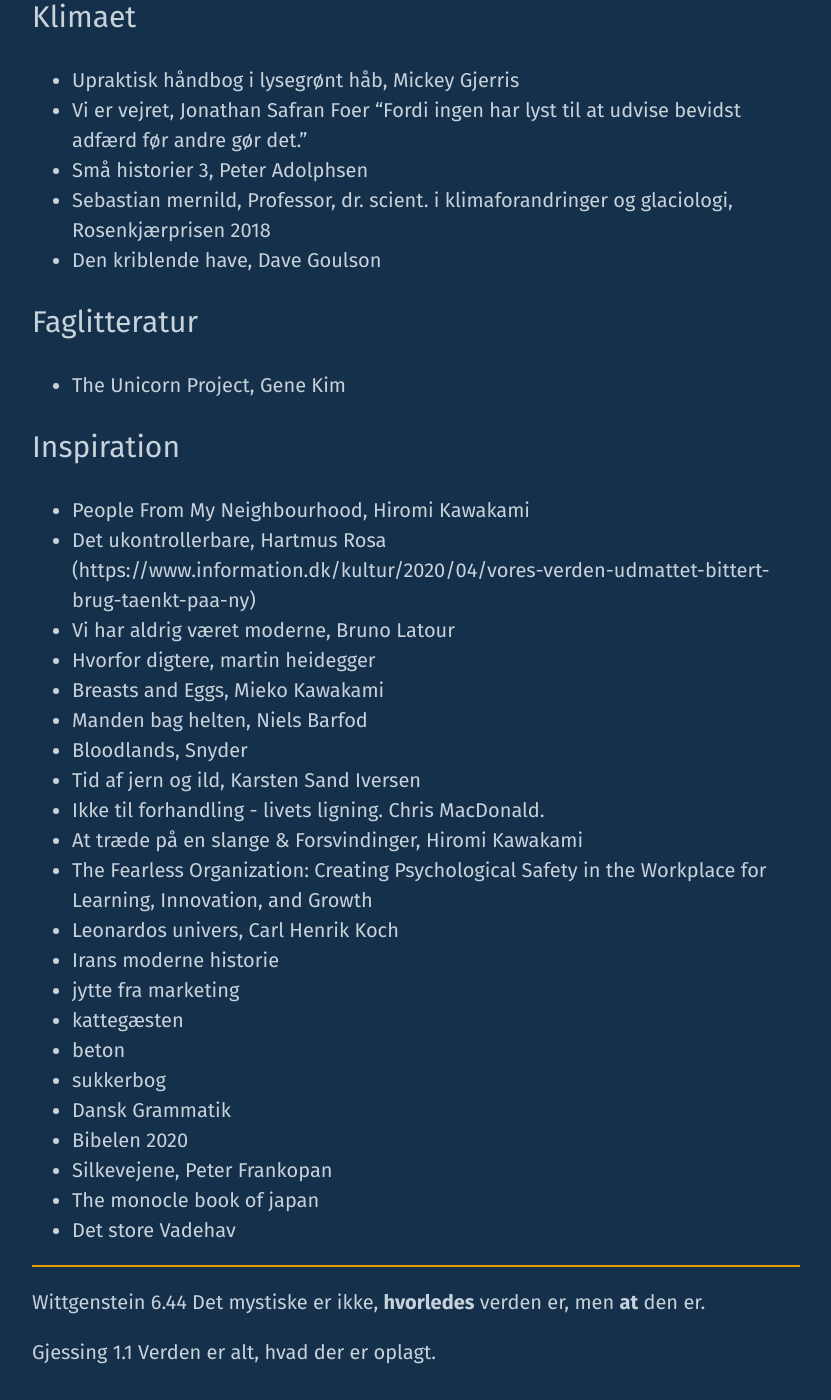
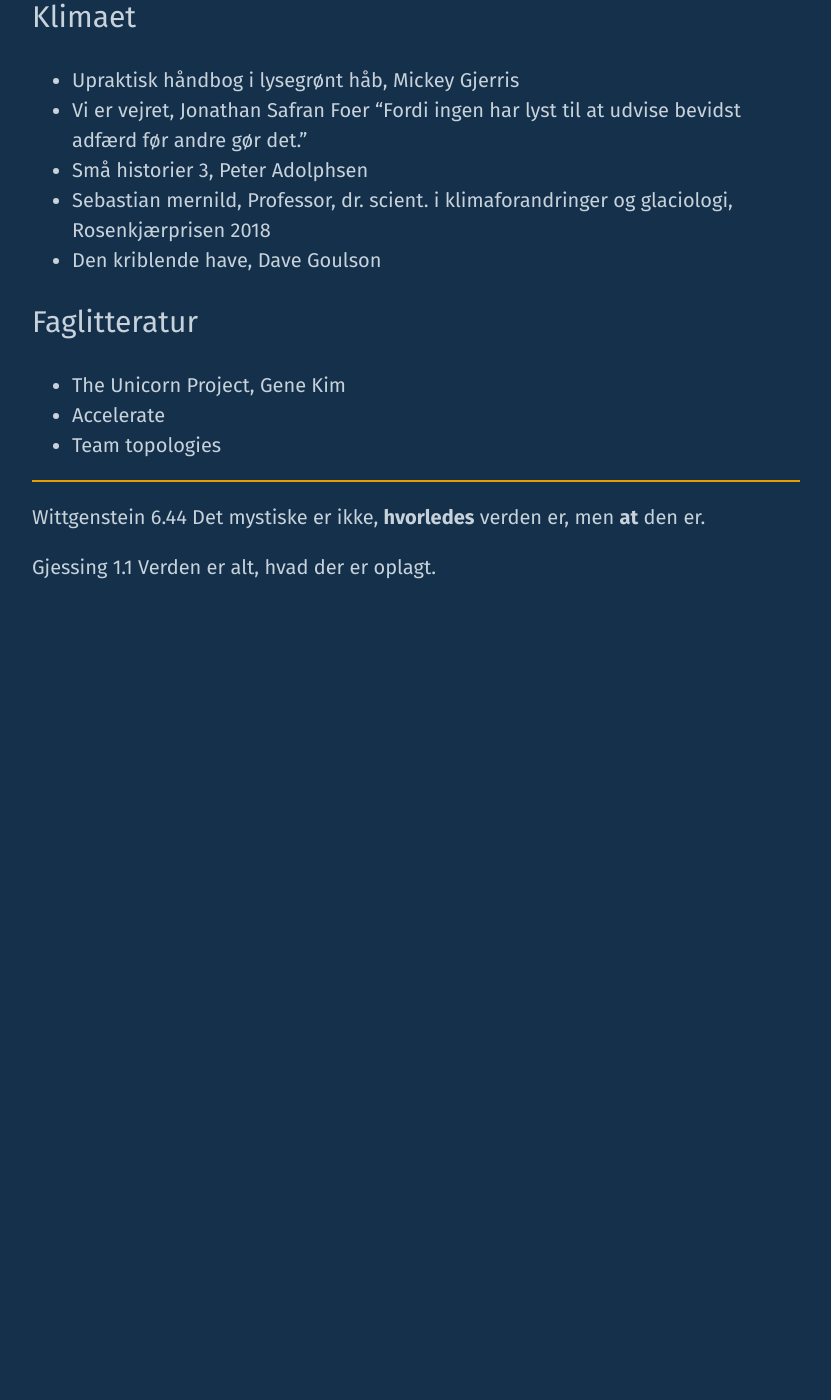
Before and after one commit to carsten-j/carsten-j.github.io, a Jekyll site: the page built from books.md, in a window 1280 px wide and 1400 px high, scrolled down 3766 px. Shown: the whole window, without its empty margins (224-1055 px from the left). Built offline with Jekyll 4.4.1, drawn with Linux system fonts in a browser that asks for light colours; nearby versions of some CDN libraries; after the commit the page ends 4396 px from its top, so only the background shows below that.

Commit message:
Update books.md

```diff
--- a/books.md
+++ b/books.md
@@ -82,30 +82,8 @@
 
 ## Faglitteratur
 * The Unicorn Project, Gene Kim
-
-## Inspiration
-* People From My Neighbourhood, Hiromi Kawakami
-* Det ukontrollerbare, Hartmus Rosa (https://www.information.dk/kultur/2020/04/vores-verden-udmattet-bittert-brug-taenkt-paa-ny)
-* Vi har aldrig været moderne, Bruno Latour
-* Hvorfor digtere, martin heidegger
-* Breasts and Eggs, Mieko Kawakami
-* Manden bag helten, Niels Barfod
-* Bloodlands, Snyder
-* Tid af jern og ild, Karsten Sand Iversen
-* Ikke til forhandling - livets ligning. Chris MacDonald.
-* At træde på en slange & Forsvindinger, Hiromi Kawakami
-* The Fearless Organization: Creating Psychological Safety in the Workplace for Learning, Innovation, and Growth
-* Leonardos univers, Carl Henrik Koch
-* Irans moderne historie
-* jytte fra marketing
-* kattegæsten
-* beton
-* sukkerbog
-* Dansk Grammatik
-* Bibelen 2020
-* Silkevejene, Peter Frankopan
-* The monocle book of japan
-* Det store Vadehav
+* Accelerate
+* Team topologies
 
 ----
 
```
